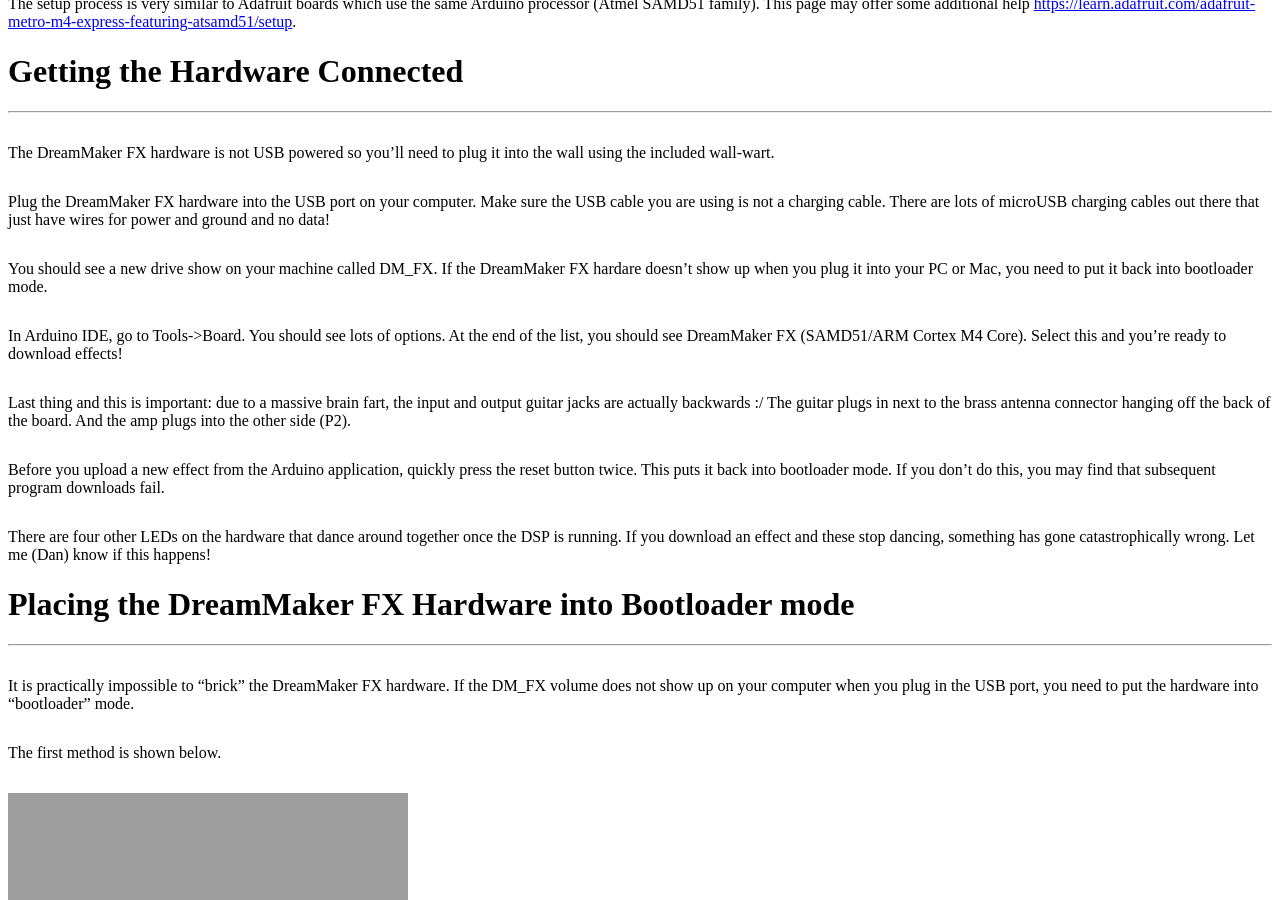
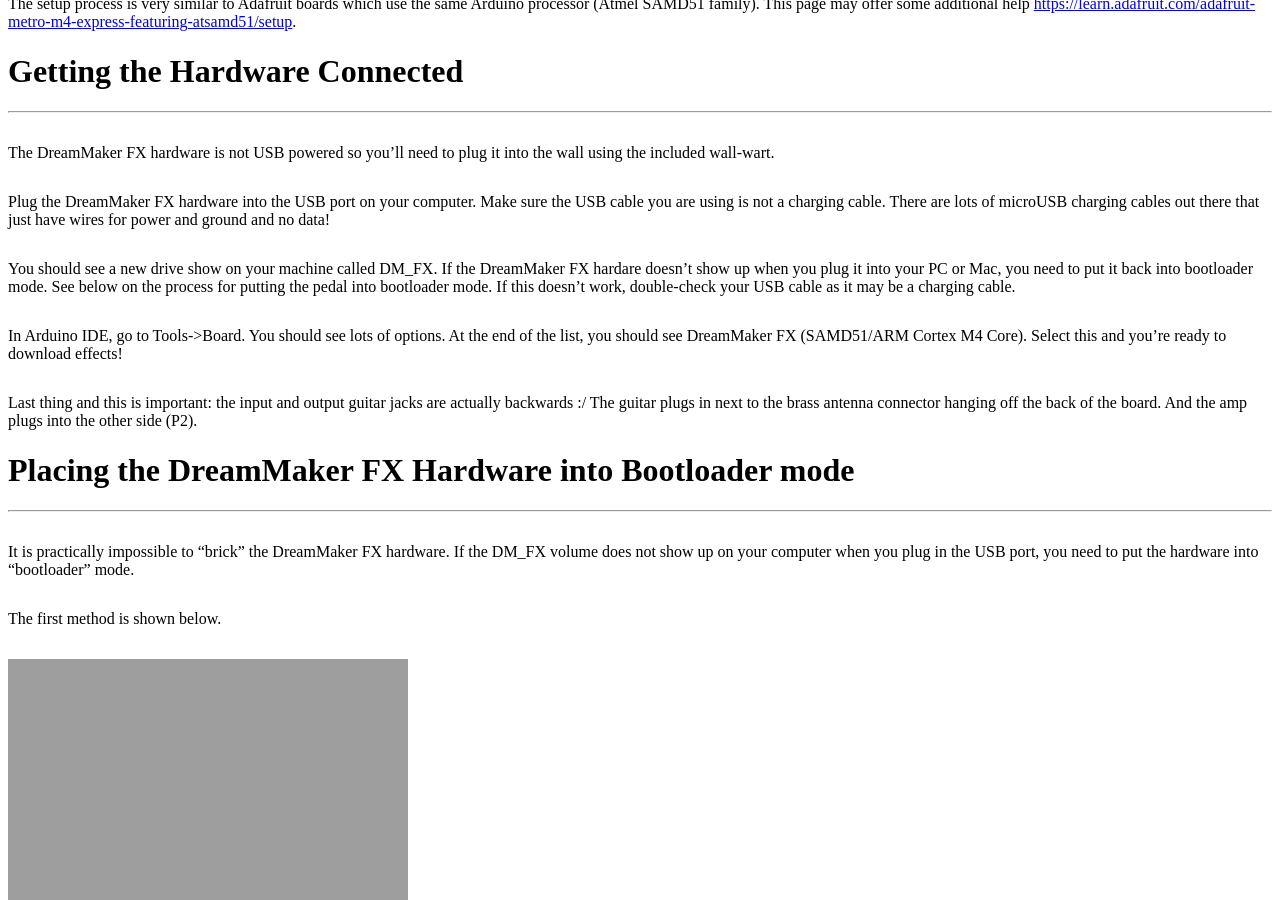
Before and after one commit to runjumplabs/dreammaker_fx, a Jekyll site: the page built from tutorial/install.md, in a window 1280 px wide and 900 px high, scrolled down 380 px. Built offline with Jekyll 4.4.1, drawn with Linux system fonts in a browser that asks for light colours.

```diff
--- a/tutorial/install.md
+++ b/tutorial/install.md
@@ -27,15 +27,11 @@ The DreamMaker FX hardware is not USB powered so you'll need to plug it into the
 
 Plug the DreamMaker FX hardware into the USB port on your computer.  Make sure the USB cable you are using is not a charging cable.  There are lots of microUSB charging cables out there that just have wires for power and ground and no data!
 
-You should see a new drive show on your machine called DM_FX.  If the DreamMaker FX hardare doesn't show up when you plug it into your PC or Mac, you need to put it back into bootloader mode.
+You should see a new drive show on your machine called DM_FX.  If the DreamMaker FX hardare doesn't show up when you plug it into your PC or Mac, you need to put it back into bootloader mode.  See below on the process for putting the pedal into bootloader mode.  If this doesn't work, double-check your USB cable as it may be a charging cable.
 
 In Arduino IDE, go to Tools->Board.  You should see lots of options.  At the end of the list, you should see DreamMaker FX (SAMD51/ARM Cortex M4 Core).  Select this and you're ready to download effects!
 
-Last thing and this is important: due to a massive brain fart, the input and output guitar jacks are actually backwards :/ The guitar plugs in next to the brass antenna connector hanging off the back of the board.  And the amp plugs into the other side (P2).
-
-Before you upload a new effect from the Arduino application, quickly press the reset button twice.  This puts it back into bootloader mode.  If you don't do this, you may find that subsequent program downloads fail.
-
-There are four other LEDs on the hardware that dance around together once the DSP is running.  If you download an effect and these stop dancing, something has gone catastrophically wrong.  Let me (Dan) know if this happens!
+Last thing and this is important: the input and output guitar jacks are actually backwards :/ The guitar plugs in next to the brass antenna connector hanging off the back of the board.  And the amp plugs into the other side (P2).
 
 
 # Placing the DreamMaker FX Hardware into Bootloader mode
```
Also changed, not shown: tutorial/echo_basic.md (+27 -21 lines).
